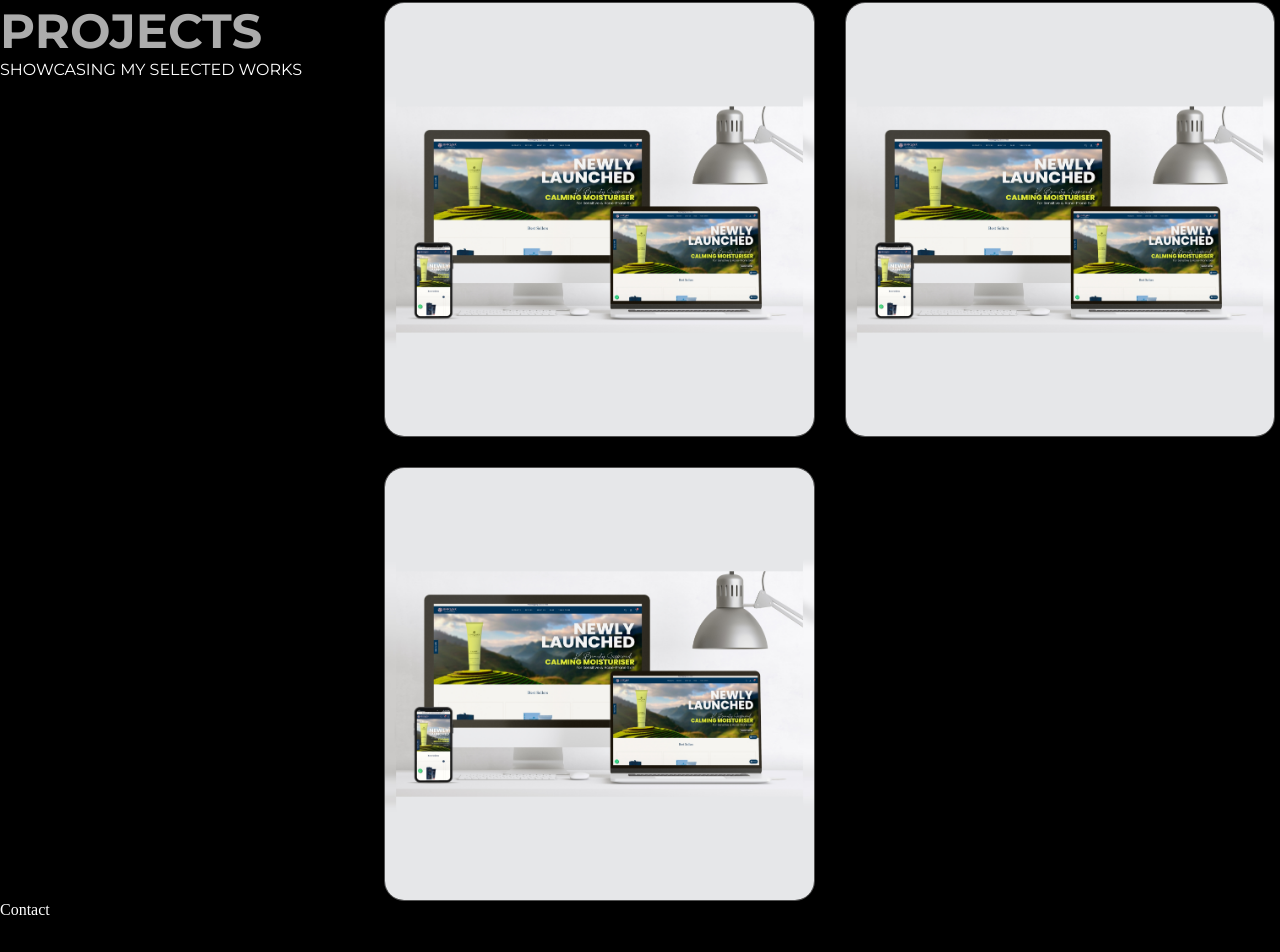
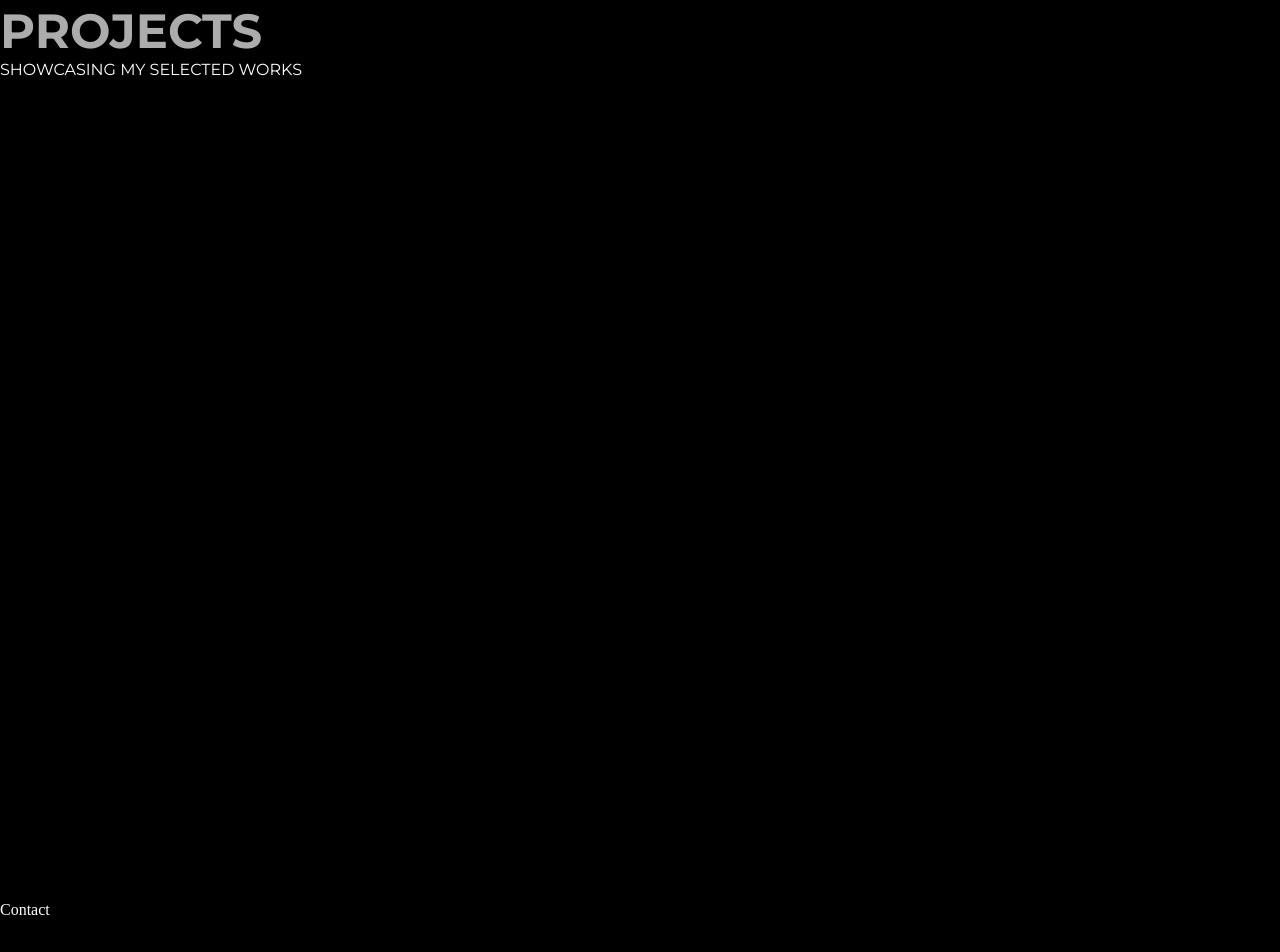
Before and after one commit to AgyapalSingh/next-portfolio, a Next.js app: page / in a window 1280 px wide. Shown: the part 3010-3962 px from the top of the page. Built offline with nearby package versions, Linux system fonts and the light colour scheme.

Commit message:
Project Showcase animation added

```diff
--- a/app/components/ProjectComponent/Projects.jsx
+++ b/app/components/ProjectComponent/Projects.jsx
@@ -1,6 +1,35 @@
-import React from "react";
+'use client'
+import React, { useEffect, useRef } from "react";
+import { gsap } from "gsap";
+import { ScrollTrigger } from "gsap/ScrollTrigger";
+
+gsap.registerPlugin(ScrollTrigger);
 
 const Projects = () => {
+  const imagesRef = useRef([]);
+
+  useEffect(() => {
+    imagesRef.current.forEach((img, index) => {
+      gsap.from(img, {
+        y: 100,
+        opacity: 0,
+        duration: 1,
+        ease: "power3.out",
+        scrollTrigger: {
+          trigger: img,
+          start: "top 80%",
+          toggleActions: "play none none reverse",
+        },
+      });
+    });
+  }, []);
+
+  const projectImages = [
+    { src: "Uniqaya-mockup.jpg", alt: "Uniqaya Project" },
+    { src: "Uniqaya-mockup.jpg", alt: "Another Project" },
+    { src: "Uniqaya-mockup.jpg", alt: "Creative Work" },
+  ];
+
   return (
     <div className="ag-projects-container">
       <div className="ag-projects-title">
@@ -11,17 +40,15 @@ const Projects = () => {
       </div>
 
       <div className="ag-projects-content">
-        <div className="ag-projects">
-          <img src="Uniqaya-mockup.jpg" alt="Project 1" />
-        </div>
-
-        <div className="ag-projects">
-          <img src="Uniqaya-mockup.jpg" alt="Project 2" />
-        </div>
-
-        <div className="ag-projects">
-          <img src="Uniqaya-mockup.jpg" alt="Project 3" />
-        </div>
+        {projectImages.map((project, index) => (
+          <div className="ag-projects" key={index}>
+            <img
+              src={project.src}
+              alt={project.alt}
+              ref={(el) => (imagesRef.current[index] = el)}
+            />
+          </div>
+        ))}
       </div>
     </div>
   );
--- a/app/globals.css
+++ b/app/globals.css
@@ -753,6 +753,7 @@ nav {
   width: 30%;
   position: sticky;
   top: 150px;
+  z-index: 10;
 }
 
 .ag-projects-title div {
@@ -788,7 +789,6 @@ nav {
 .ag-projects {
   overflow: hidden;
   border-radius: 20px;
-  border: 1px solid var(--hover-color);
 }
 
 .ag-projects img{
```
